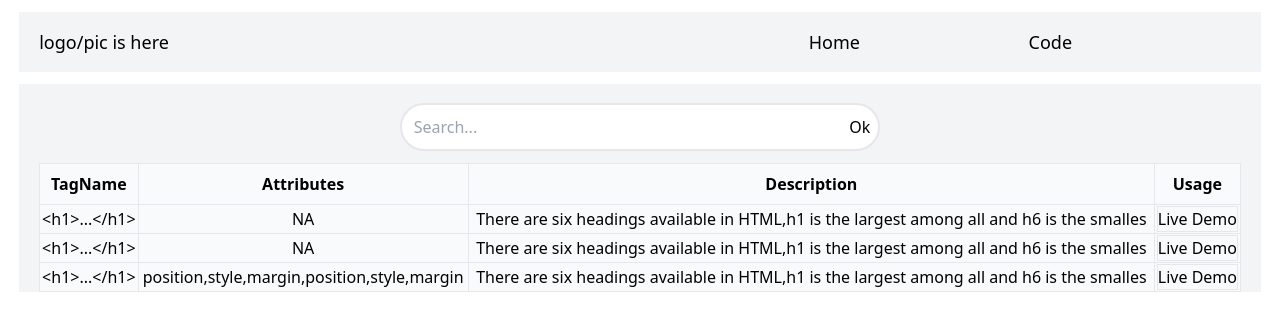
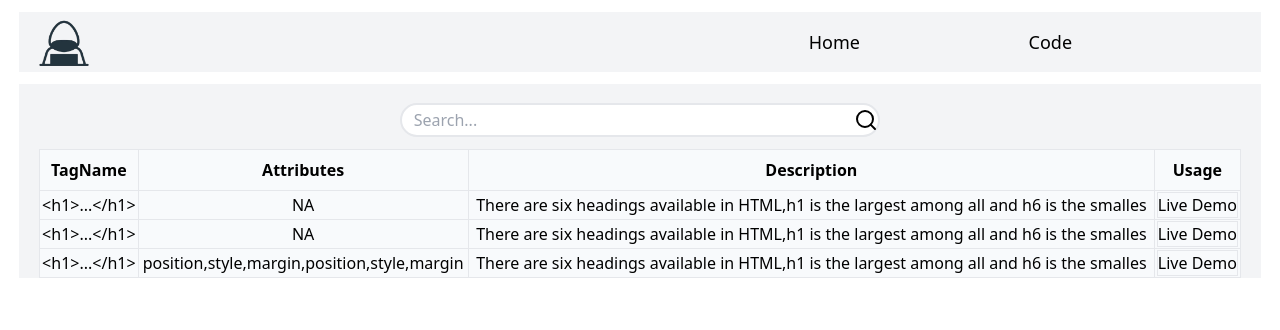
Before and after one commit to Ali-0111/html-research, a React (Create React App) app: page / in a window 1280 px wide. Shown: the top 330 px of the page. Built offline with nearby package versions, Linux system fonts and the light colour scheme.

Commit message:
Logo and search Icon added

```diff
--- a/src/components/Header.jsx
+++ b/src/components/Header.jsx
@@ -1,4 +1,5 @@
 import { NavLink } from 'react-router-dom';
+import logo from '../assets/images/logo.png';
 
 export default function Header() {
   return (
@@ -8,7 +9,9 @@ export default function Header() {
       {/*             ********* 1-log section ******* */}
 
       <div className="logo w-[50%]">
-        <NavLink to="/">logo/pic is here</NavLink>
+        <NavLink to="/">
+          <img className="logo" src={logo} alt="logo" />
+        </NavLink>
       </div>
 
       {/*             ********* 2-links section ******* */}
--- a/src/components/searchBar.jsx
+++ b/src/components/searchBar.jsx
@@ -1,4 +1,5 @@
 import { useState } from 'react';
+import searchIcon from '../assets/images/searchIcon.svg';
 
 export default function SearchBar() {
   const [formData, setFormData] = useState({
@@ -16,9 +17,9 @@ export default function SearchBar() {
   };
 
   return (
-    <form onSubmit={handleSubmit} className="w-[40%] mx-auto p-2 border-2 rounded-full flex items-center justify-between bg-white">
+    <form onSubmit={handleSubmit} className="w-[40%] mx-auto pl-2 border-2 py-[3px] rounded-full flex items-center justify-between bg-white">
       <input
-        className="w-[90%] py-[2px] indent-1 outline-none"
+        className="w-[90%] indent-1 outline-none"
         type="text"
         placeholder="Search..."
         required
@@ -27,10 +28,10 @@ export default function SearchBar() {
         onChange={handleInputChange}
       />
       <button
-        className="w-[10%] py-[2px] text-right"
+        className="w-[10%] flex justify-end"
         type="submit"
       >
-        Ok
+        <img src={searchIcon} alt="logo" />
       </button>
     </form>
   );
--- a/src/globalStyle.css
+++ b/src/globalStyle.css
@@ -21,3 +21,11 @@
 .editor-container {
   @apply border-2 rounded w-[95%] px-3 my-3 h-[80%]
 }
+
+.logo {
+  @apply w-[50px]
+}
+
+/* .searchIcon {
+  @apply inli
+} */
```
Also changed, not shown: src/assets/images/logo.png (added), src/assets/images/searchIcon.svg (added).
